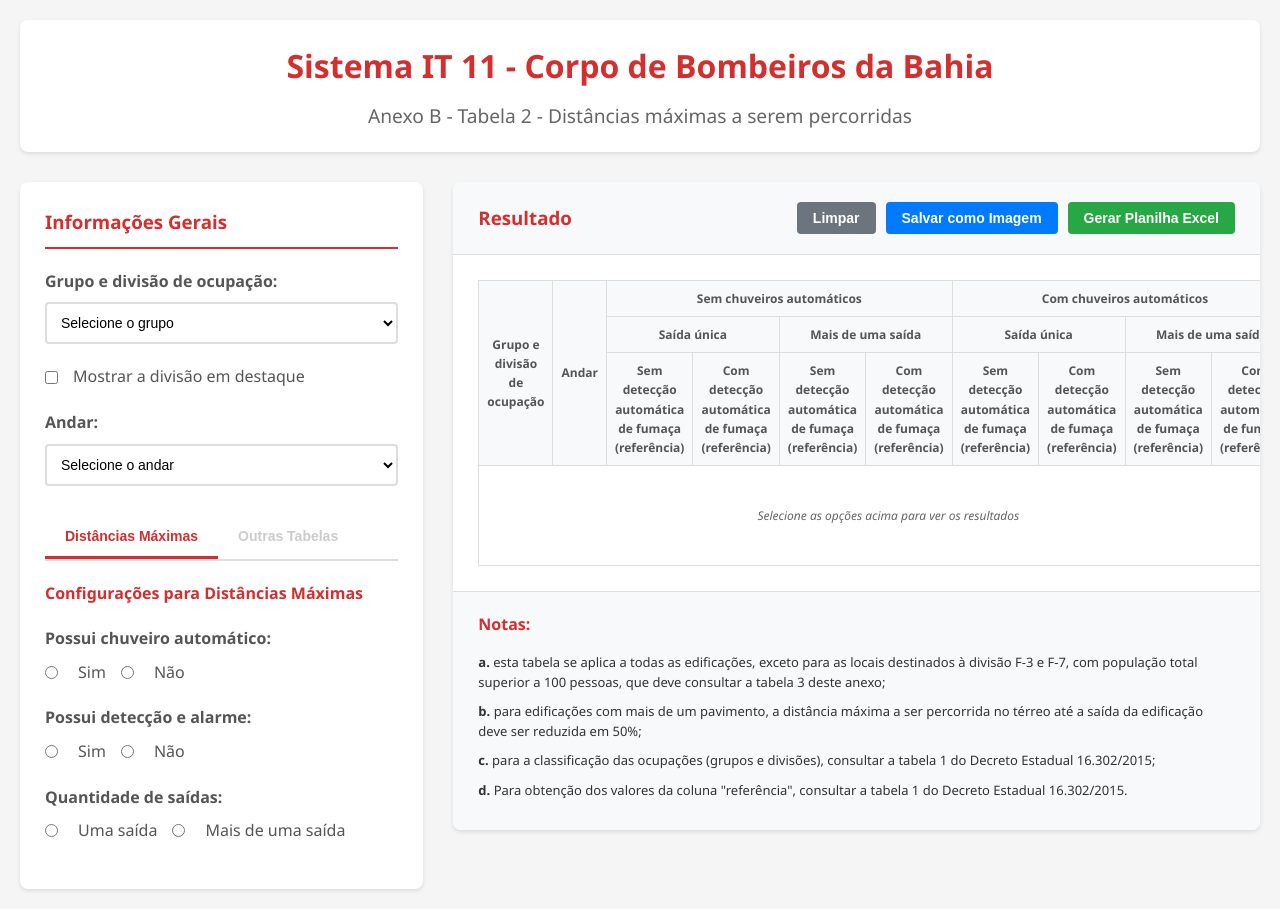
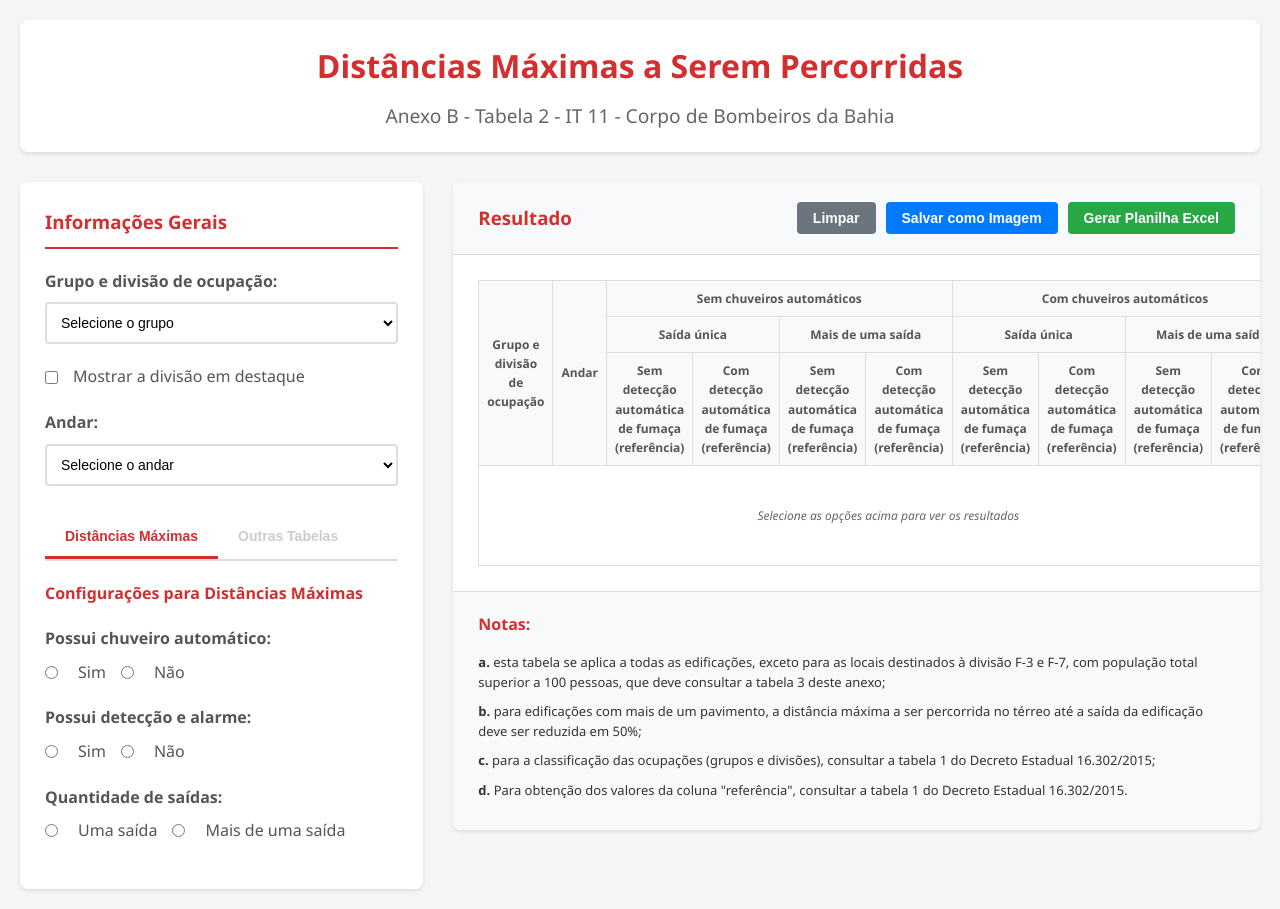
Before and after one commit to luislhss/Distancias_maximas, a plain HTML site: page SISTEMAS DISTANCIAS MAXIMAS PERCORRIDAS/index.html in a window 1280 px wide. Drawn offline with Linux system fonts and the light colour scheme.

Commit message:
revisões

```diff
--- a/SISTEMAS DISTANCIAS MAXIMAS PERCORRIDAS/index.html
+++ b/SISTEMAS DISTANCIAS MAXIMAS PERCORRIDAS/index.html
@@ -9,8 +9,8 @@
 <body>
     <div class="container">
         <header>
-            <h1>Sistema IT 11 - Corpo de Bombeiros da Bahia</h1>
-            <h2>Anexo B - Tabela 2 - Distâncias máximas a serem percorridas</h2>
+            <h1>Distâncias Máximas a Serem Percorridas</h1>
+            <h2>Anexo B - Tabela 2 - IT 11 - Corpo de Bombeiros da Bahia</h2>
         </header>
 
         <div class="main-content">
```
